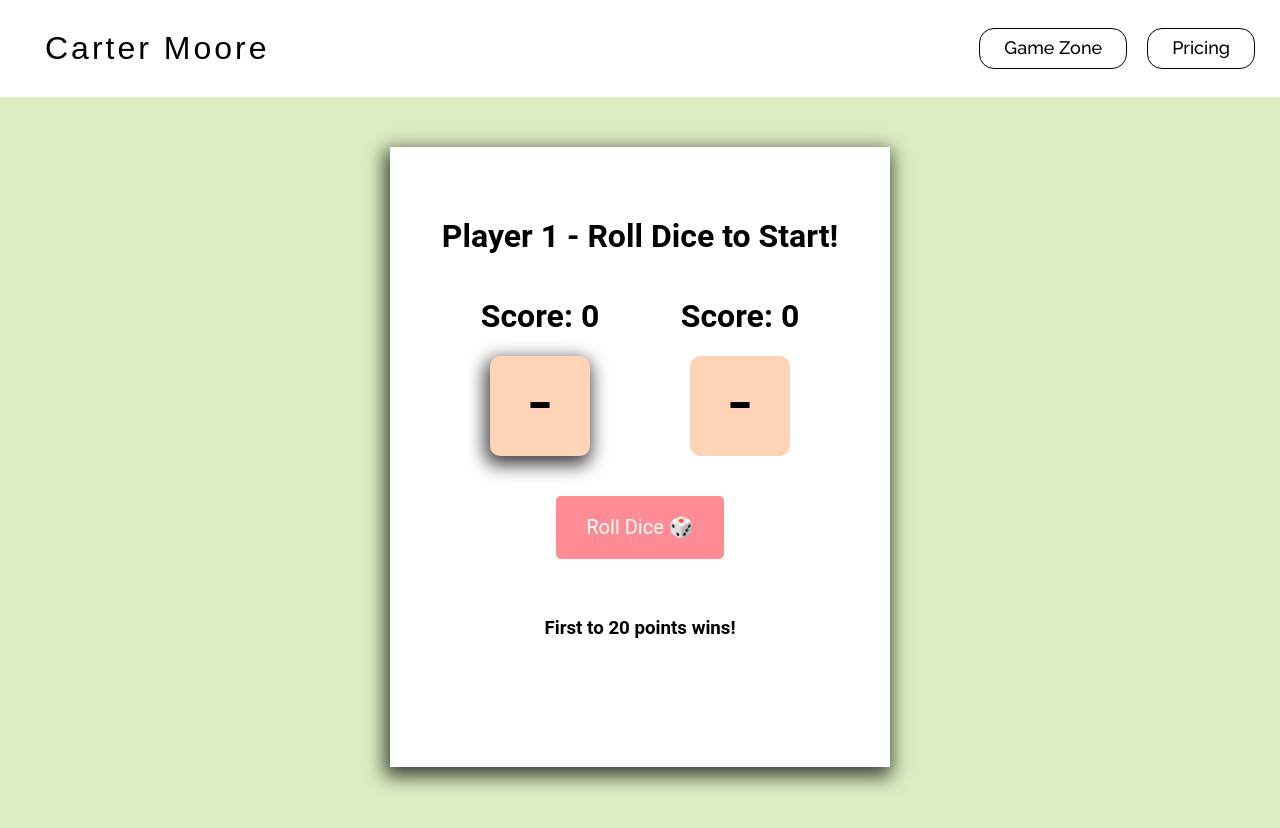
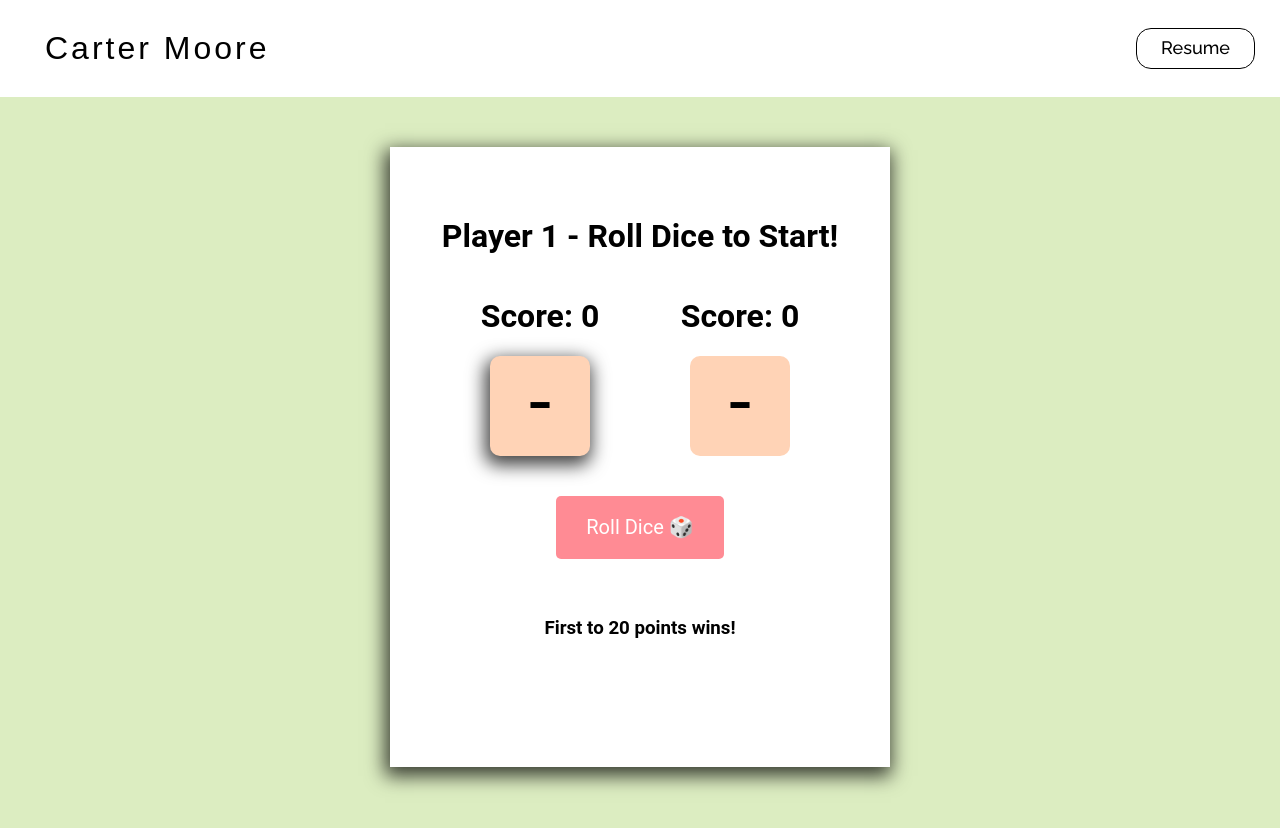
Before and after one commit to carterrmoore/rollSomeDice, a website: page index.html in a window 1280 px wide. Drawn offline with nearby package versions, Linux system fonts and the light colour scheme; a web font is replaced by a local one.

Commit message:
Update index.html

```diff
--- a/index.html
+++ b/index.html
@@ -18,14 +18,10 @@
     <body>
            <!-- ////// NAVBAR ////// -->
 <nav class="navbar">
-    <div class="leftnav"><a class="homelink" href="https://carterrmoore.github.io/PortfolioSite/index.html">Carter Moore</a></div>
+    <div class="leftnav"><a class="homelink" href="https://carterrmoore.github.io/Portfolio/index.html">Carter Moore</a></div>
     <div class="rightnav">
-        <a class="navitem1" href="https://carterrmoore.github.io/PortfolioSite/gamezone.html">Game Zone</a>
-        <a class="navitem2" href="https://carterrmoore.github.io/PortfolioSite/pricing.html">Pricing</a>
-
+        <a class="navitem1" href="https://carterrmoore.github.io/Portfolio/resume.html">Resume</a>
     </div>
-
-
 </nav>
 
         <div class="container">
```
